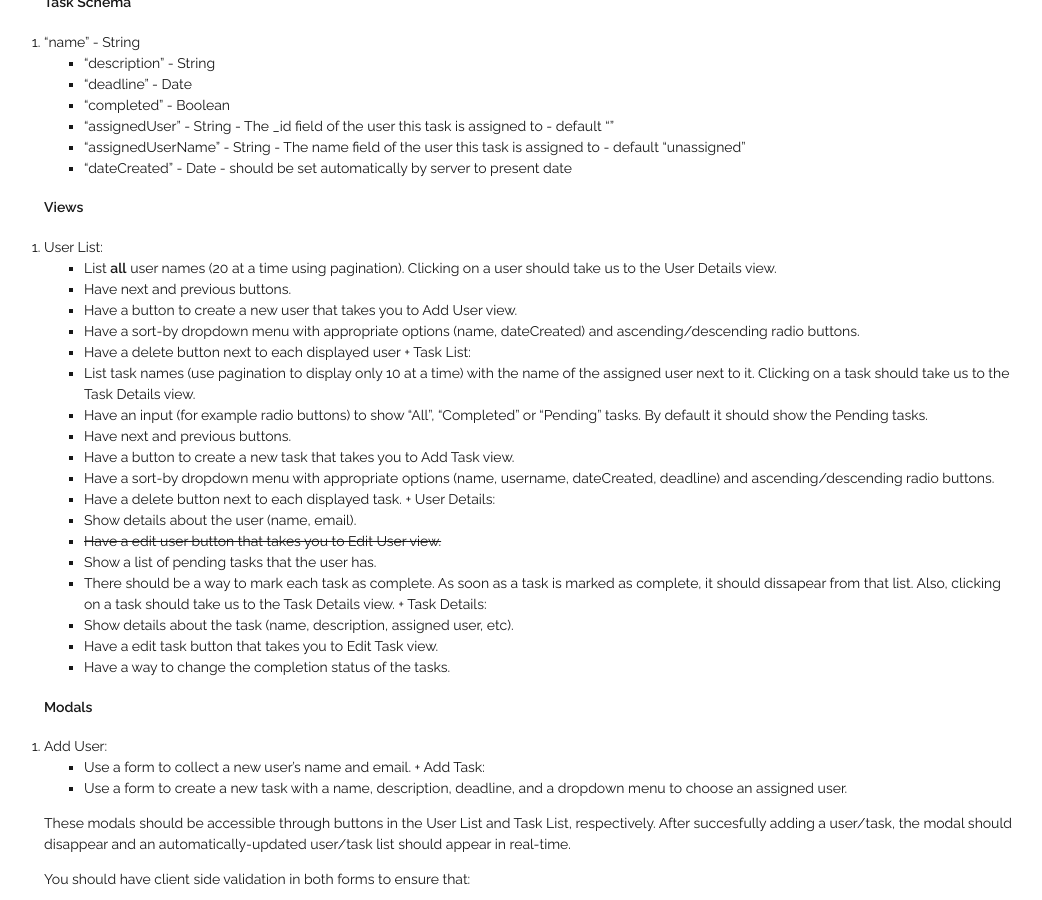
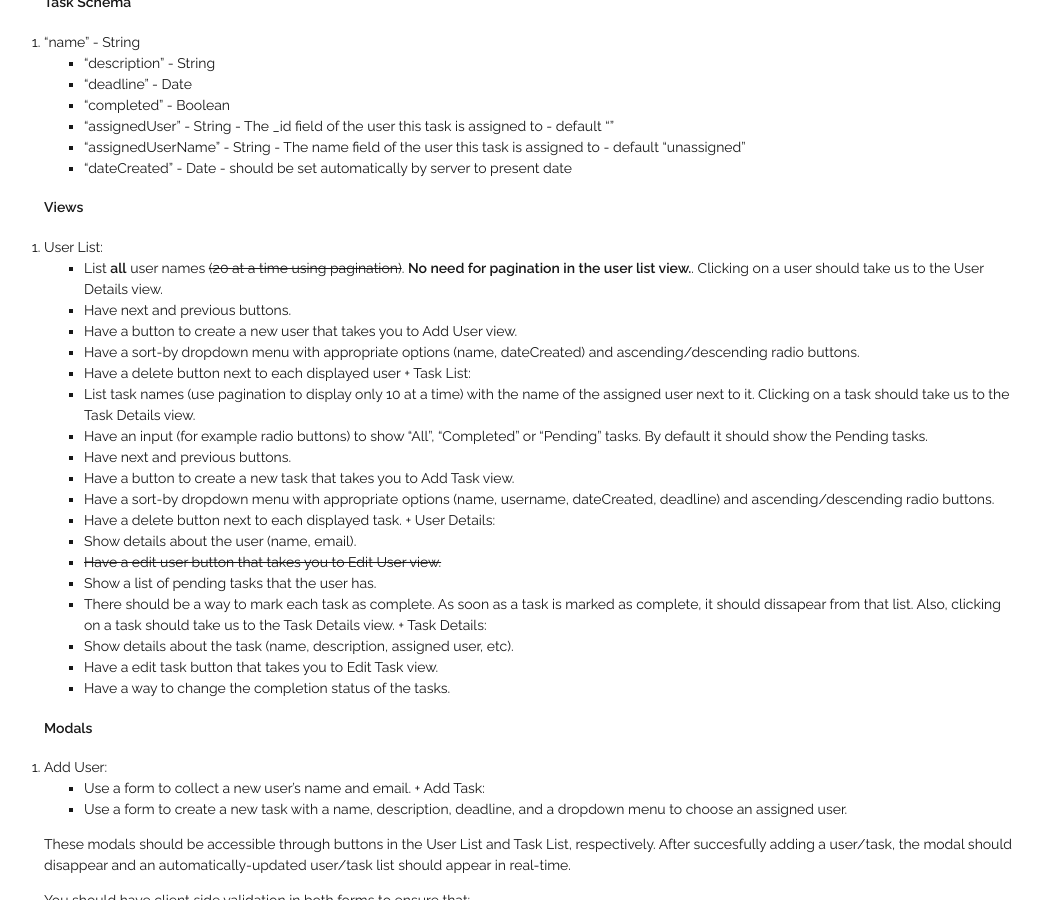
Before and after one commit to biplabdeka/fa2016, a Jekyll site: the page built from _posts/2015-4-10-Makeup.md, in a window 1280 px wide and 900 px high, scrolled down 1599 px. Shown: the whole window, without its empty margins (111-1153 px from the left). Built offline with Jekyll 4.4.1, drawn with Linux system fonts in a browser that asks for light colours; nearby versions of some CDN libraries; Markdown is read by kramdown in place of the engine named in the settings.

Commit message:
Removed user pagination requirement in MP4.

```diff
--- a/_posts/2015-4-10-Makeup.md
+++ b/_posts/2015-4-10-Makeup.md
@@ -52,7 +52,7 @@ Your goal is to **recreate the User-Task management system of MP 3 using the Met
 ####Views
 
 1. User List:
-	+ List **all** user names (20 at a time using pagination). Clicking on a user should take us to the User Details view.
+	+ List **all** user names ~~(20 at a time using pagination)~~. **No need for pagination in the user list view.**. Clicking on a user should take us to the User Details view.
 	+ Have next and previous buttons.
 	+ Have a button to create a new user that takes you to Add User view.
 	+ Have a sort-by dropdown menu with appropriate options (name, dateCreated) and ascending/descending radio buttons.
```
